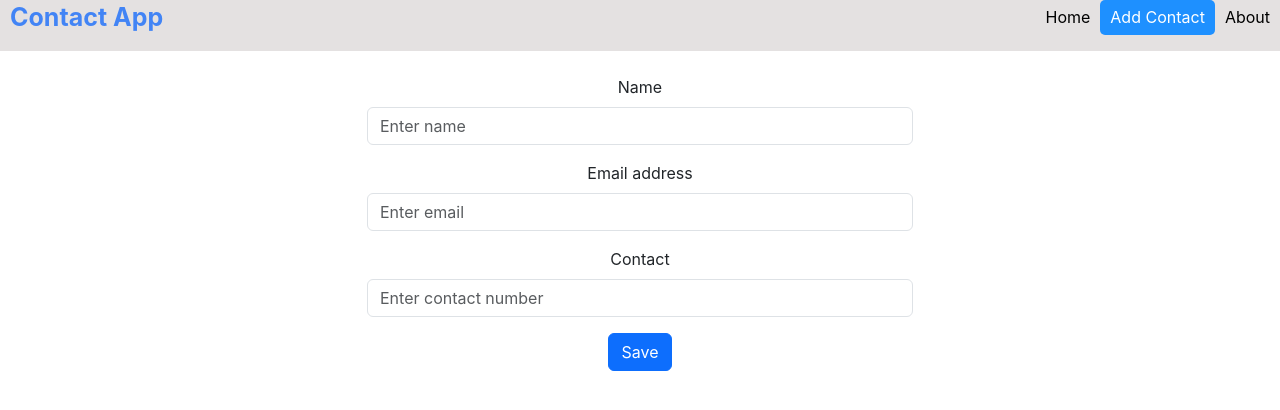
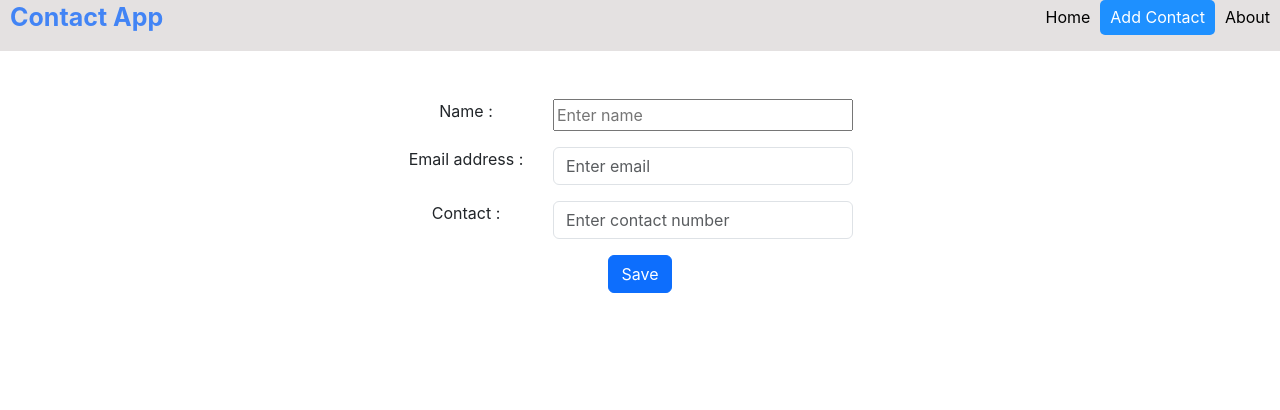
Before and after one commit to Yash0770/firebase-crud, a React (Create React App) app: page /add in a window 1280 px wide. Shown: the top 410 px of the page. Built offline with nearby package versions, Linux system fonts and the light colour scheme.

Commit message:
Add files via upload

```diff
--- a/src/pages/AddEdit.css
+++ b/src/pages/AddEdit.css
@@ -20,3 +20,9 @@
     width: 10%;
     border-radius: 10px;
 }
+.inputClass{
+    width: 300px;
+}
+.inputClass:invalid{
+    border: 2px solid red;
+}
--- a/src/pages/AddEdit.js
+++ b/src/pages/AddEdit.js
@@ -6,6 +6,7 @@ import React, { useState } from 'react';
 import { useNavigate } from 'react-router-dom';
 import fireDb from '../firebase';
 import { toast } from 'react-toastify';
+import './AddEdit.css'
 
 const initialState = {
   name: '',
@@ -37,57 +38,66 @@ const AddEdit = () => {
     //   email:email,
     //   contact:contact
     // })
-
-    fireDb.ref('contacts').set(state, (err) => {
-      if (err) {
-        toast.error(err.message);
-      } else {
-        toast.success('Contact has been added successfully.');
-        setTimeout(() => navigate('/'), 1000);
-      }
-    });
+    else{
+      fireDb.ref('contact').push(state, (err)=>{
+        console.log(state);
+        if(err){
+          toast.error(err.message);
+        } else{
+          toast.success('Contact has been added successfully')
+          setTimeout(()=>navigate('/'),500)
+        }
+      })
+    }
   };
 
   return (
     <div className="container mt-4">
+      <br />
       <div className="row">
         <div className="col-md-6 offset-md-3">
           <form onSubmit={handleSubmit}>
-            <div className="mb-3">
-              <label htmlFor="name" className="form-label">
-                Name
+            <div className="container mb-3 d-flex">
+              <label htmlFor="name" className="form-label col-4">
+                Name :
               </label>
               <input
                 type="text"
-                className="form-control"
+                className=" inputClass col-4"
                 id="name"
                 name="name"
+                autoComplete="none"
+                // pattern="[A-Za-z]{3}"
+                // pattern="[a-z]*"
                 placeholder="Enter name"
                 value={name}
                 onChange={handleChange}
               />
             </div>
-            <div className="mb-3">
-              <label htmlFor="email" className="form-label">
-                Email address
+            <div className="container mb-3 d-flex">
+              <label htmlFor="email" className="form-label col-4">
+                Email address :
               </label>
               <input
                 type="email"
-                className="form-control"
+                className="form-control inputClass col-4"
                 id="email"
                 name="email"
+                autoComplete='none'
                 placeholder="Enter email"
                 value={email}
                 onChange={handleChange}
               />
             </div>
-            <div className="mb-3">
-              <label htmlFor="contact" className="form-label">
-                Contact
+            <div className="container mb-3 d-flex">
+              <label htmlFor="contact" className="form-label col-4">
+                Contact :
               </label>
               <input
                 type="number"
-                className="form-control"
+                // pattern='0-9'
+                inputMode='Numeric'
+                className="form-control inputClass col-4"
                 id="contact"
                 name="contact"
                 placeholder="Enter contact number"
--- a/src/pages/Home.js
+++ b/src/pages/Home.js
@@ -1,10 +1,76 @@
-import React from 'react'
-// import {Link} from 'react-router-dom'
+import React, { useEffect, useState } from 'react'
+import fireDb from '../firebase'
+import {Link} from 'react-router-dom'
+import { toast } from 'react-toastify';
 
 function Home() {
+  const [data, setData] = useState([])
+  // console.log("data", data);
+
+
+  useEffect(()=>{
+    fireDb.ref('contact').on('value',(snapshot)=>{
+      // console.log("snapshot", snapshot.val());
+      if(snapshot.val() !== null){
+      setData(snapshot.val());
+      }else{
+        setData({})
+      }
+    })
+  },[])
+
+  const onDelete = (id)=>{
+    if(window.confirm('Are you sure that you want to delete the contact.')){
+      fireDb.ref(`contact/${id}`).remove((err)=>{
+        console.log('fireDb:',fireDb.ref('contact'));
+        console.log('id:',id);
+        if (err) {
+          toast.error(err)
+        }else{
+          toast.success('Contact Deleted Successfully')
+        }
+      })
+    }
+
+    // fireDb.ref(`contact/:${i}`).remove()
+  }
+
   return (
-    <div>
-        <h1>Home</h1>
+    <div style={{marginTop: '100px'}}>
+      <table>
+        <thead>
+          <tr>
+            <th style={{textAlign: 'center'}}>No. </th>
+            <th style={{textAlign: 'center'}}>Name</th>
+            <th style={{textAlign: 'center'}}>Email</th>
+            <th style={{textAlign: 'center'}}>Contact</th>
+            <th style={{textAlign: 'center'}}>Action</th>
+          </tr>
+        </thead>
+        <tbody>
+          {Object.keys(data).map((el, id)=>{
+            return (
+              <tr key={id}>
+                <td>{id+1}</td>
+                <td>{data[el].name}</td>
+                <td>{data[el].email}</td>
+                <td>{data[el].contact}</td>
+                <td>
+                  <Link to={`/update/${id}`}>
+                    <button className='btn btn-primary'>Edit</button>
+                  </Link>
+                  <Link>
+                      <button className='btn btn-danger' onClick={()=>onDelete(id)}>Delete</button>
+                  </Link>
+                  <Link  to={`/view`}>
+                    <button className='btn btn-secondary '>View</button>
+                  </Link>
+                </td>
+              </tr>
+            )
+          })}
+        </tbody>
+      </table>
     </div>
   )
 }
--- a/src/pages/View.js
+++ b/src/pages/View.js
@@ -2,8 +2,12 @@ import React from 'react'
 
 function View() {
   return (
-    <div>
-        <p>View</p>
+    <div className='container'>
+        <div className="box text-center">
+            <label htmlFor="">Name</label>
+
+        </div>
+        <h1>View</h1>
     </div>
   )
 }
```
